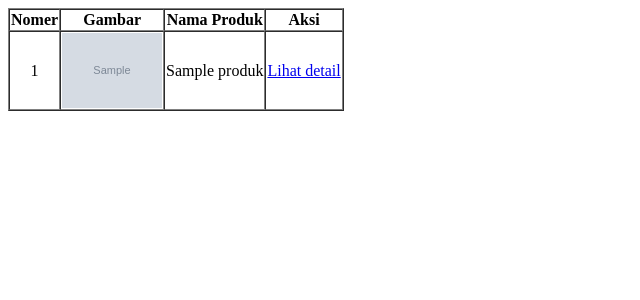
After one commit to Hakim0122/CRD17122024, a PHP site: page /ajax/ajax_cari.php?keyword=1 in a window 1280 px wide. The commit adds this page. Shown: the top 300 px of the page, without its empty margins (0-640 px from the left). Run offline with PHP 8.4, Linux system fonts and the light colour scheme; tables that the repository leaves empty or names only in its code hold one stand-in row (values such as "Sample post"); grey boxes marked "Sample" are stand-in pictures.

Commit message:
Menambahkan fitur ajax dan upload gambar

```diff
--- /dev/null
+++ b/ajax/ajax_cari.php
@@ -0,0 +1,34 @@
+<?php
+require '../function.php';
+
+$produk = cari($_GET['keyword']);
+?>
+<div class="container">
+    <table border="1" cellpaddding="10" cellspacing="0">
+      <tr align="center">
+        <th>Nomer</th>
+        <th>Gambar</th>
+        <th>Nama Produk</th>
+        <th>Aksi</th>
+      </tr>
+
+      <?php if (empty($produk)) : ?>
+        <tr>
+          <td colspan="4">
+            <p style="color:red; font-size: italic;" align="center">Data tidak ditemukan</p>
+          </td>
+        </tr>
+      <?php endif; ?>
+
+      <?php $i = 1;
+      foreach ($produk as $p) : ?>
+        <tr align="center">
+          <td><?= $i++; ?></td>
+          <td><img src="img/<?= $p['gambar']; ?>" width="100px"></td>
+          <td><?= $p['nama']; ?></td>
+          <td>
+            <a href="detail.php?id=<?= $p['id']; ?>">Lihat detail</a>
+          </td>
+        </tr>
+      <?php endforeach;  ?>
+    </table><br><br>
--- a/detail.php
+++ b/detail.php
@@ -22,7 +22,7 @@ $p = query("SELECT * FROM produk WHERE id = $id");
 <body style="margin-left: 50px;">
   <h3>Detail Produk</h3>
   <ul style="list-style-type: none;">
-    <li><img src="img/<?= $p['gambar']; ?>" alt="" width="20% "></li>
+    <li><img src="img/<?= $p['gambar']; ?>" alt="" width="250"></li>
     <li>Nama : <?= $p['nama']; ?></li>
     <li>Jumlah : <?= $p['jumlah']; ?></li>
     <li>Harga : <?= $p['harga']; ?></li><br>
--- a/function.php
+++ b/function.php
@@ -1,6 +1,5 @@
 <?php
 function koneksi(){
-
   return mysqli_connect('localhost','root', '', 'toko');
 }
 function query($query){
@@ -20,10 +19,58 @@ function query($query){
   return $rows;
 }
 
+function upload() {
+  $nama_file = $_FILES['gambar']['name'];
+  $tipe_file = $_FILES['gambar']['type'];
+  $ukuran_file = $_FILES['gambar']['size'];
+  $error = $_FILES['gambar']['error'];
+  $tmp_file = $_FILES['gambar']['tmp_name'];
+
+  if ($error == 4) {
+    return 'usm.png';
+  }
+
+  $daftar_gambar = ['jpg', 'jpeg', 'png'];
+  $ekstensi_file = explode('.', $nama_file);
+  $ekstensi_file = strtolower(end($ekstensi_file));
+
+  if(!in_array($ekstensi_file, $daftar_gambar)) {
+    echo "<script>
+            alert('Silahkan upload gambar!');
+          </script>";
+    return false;
+  }
+
+  if($tipe_file != 'image/jpeg' && $tipe_file != 'image/png') {
+    echo "<script>
+            alert('Silahkan upload gambar!');
+          </script>";
+    return false;
+  }
+
+  if($ukuran_file > 5000000) {
+    echo "<script>
+            alert('Ukuran gambar terlalu besar!');
+          </script>";
+    return false;
+  }
+
+  $nama_file_baru = uniqid();
+  $nama_file_baru .= '.';
+  $nama_file_baru .= $ekstensi_file;
+  move_uploaded_file($tmp_file, 'img/' . $nama_file_baru);
+
+  return $nama_file_baru;
+}
+
 function tambah($data) {
   $conn = koneksi();
 
-  $gambar = htmlspecialchars($data['gambar']);
+  $gambar = upload();
+  if (!$gambar) {
+    return false;
+  }
+
   $nama = htmlspecialchars($data['nama']);
   $jumlah = htmlspecialchars($data['jumlah']);
   $harga = htmlspecialchars($data['harga']);
@@ -38,6 +85,11 @@ function tambah($data) {
 function hapus($id) {
   $conn = koneksi();
 
+  $prd = query("SELECT * FROM produk WHERE id = $id");
+  if($prd['gambar'] != 'usm.png') {
+    unlink('img/'. $prd['gambar']);
+  }
+
   mysqli_query($conn, "DELETE FROM produk WHERE id = $id") or die (mysqli_error($conn));
 
   return mysqli_affected_rows($conn);
@@ -47,10 +99,19 @@ function ubah($data) {
   $conn = koneksi();
 
   $id = $data['id'];
-  $gambar = htmlspecialchars($data['gambar']);
+  $gambar_lama = htmlspecialchars($data['gambar_lama']);
   $nama = htmlspecialchars($data['nama']);
   $jumlah = htmlspecialchars($data['jumlah']);
   $harga = htmlspecialchars($data['harga']);
+
+  $gambar = upload();
+  if (!$gambar) {
+    return false;
+  }
+
+  if ($gambar == 'usm.png') {
+    $gambar = $gambar_lama;
+  }
 
   $query = "UPDATE produk SET
               gambar = '$gambar',
--- a/tambah.php
+++ b/tambah.php
@@ -27,13 +27,14 @@ if(isset($_POST['tambah'])){
 </head>
 <body>
   <h3>Tambah Produk</h3>
-  <form action="" method="POST">
+  <form action="" method="POST" enctype="multipart/form-data">
     <ul>
       <li>
         <label>
           Gambar :
-          <input type="text" name="gambar" autocomplete="off">
+          <input type="file" name="gambar" class="gambar" onchange="previewImage()">
         </label>
+        <img src="img/usm.png" alt="" width="100" style="display:block;" class="img-preview">
       </li>
       <li>
         <label>
@@ -58,5 +59,6 @@ if(isset($_POST['tambah'])){
       </label>
     </ul>
   </form>
+<script src="js/script.js"></script>
 </body>
 </html>
```
Also changed, not shown: index.php (+14 -7 lines), js/script.js (added, +35 -0 lines), ubah.php (+5 -2 lines).
